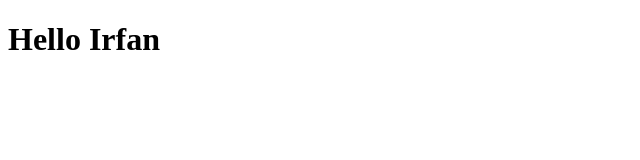
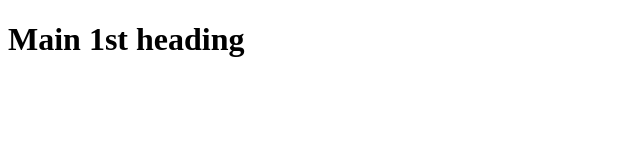
Before and after one commit to mohdirfan070/delta-2, a plain HTML site: page index.html in a window 1280 px wide. Shown: the whole page, without its empty margins (0-640 px from the left). Drawn offline with Linux system fonts and the light colour scheme.

Commit message:
We have made our first Heading

```diff
--- a/index.html
+++ b/index.html
@@ -6,6 +6,6 @@
     <title>Delta-2</title>
 </head>
 <body>
-    <h1>Hello Irfan</h1>
+    <h1>Main 1st heading</h1>
 </body>
 </html>
```
Also changed, not shown: 1 other file.
